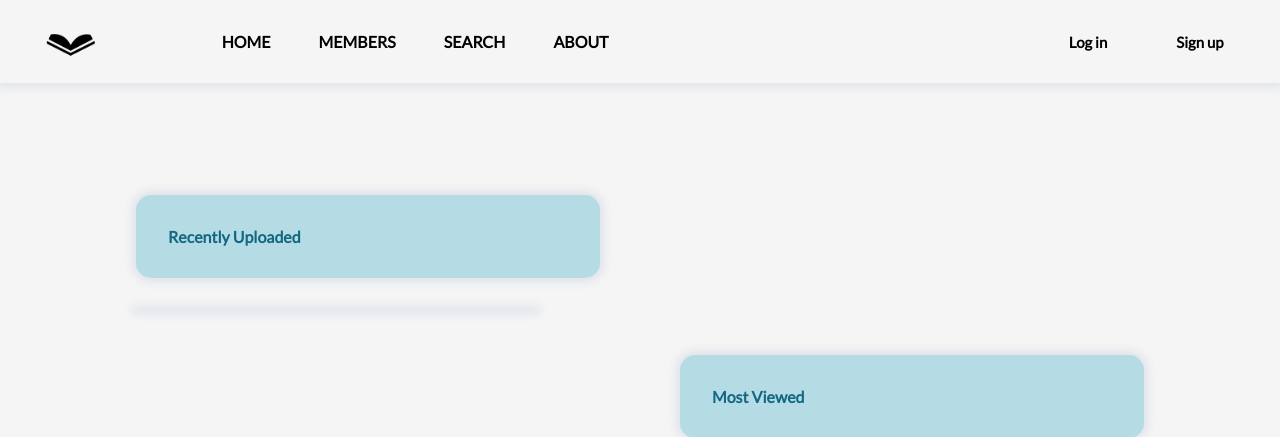
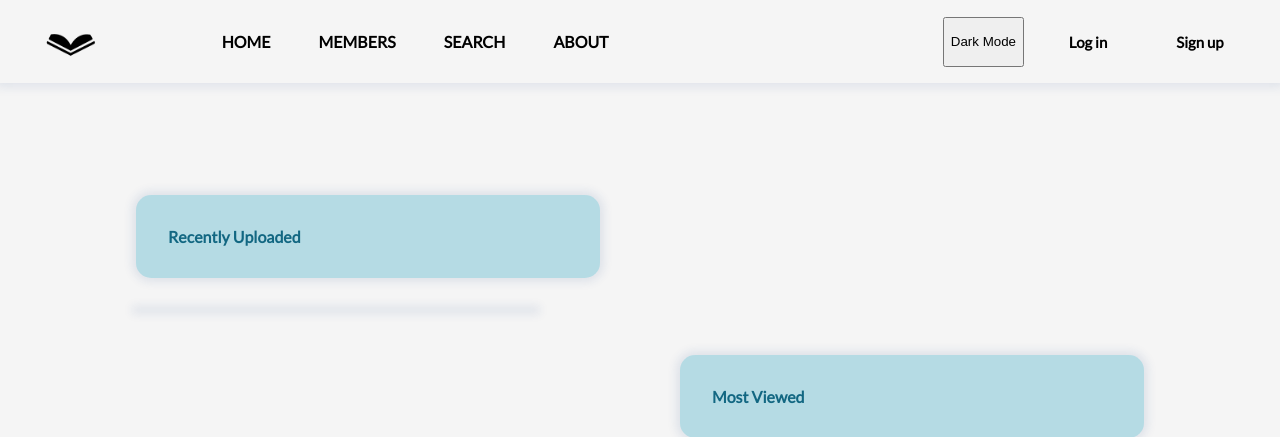
Before and after one commit to Ishitanarsiker/WAD2_GroupProject, a Django app: page /lectureFinderApp/ in a window 1280 px wide. Shown: the top 437 px of the page. Run offline with Django 3.2, Linux system fonts and the light colour scheme; data that the repository does not hold is empty.

Commit message:
presentation start / add darkmode button

```diff
--- a/lectureFinder/templates/lectureFinderApp/base.html
+++ b/lectureFinder/templates/lectureFinderApp/base.html
@@ -3,7 +3,8 @@
 
 <html lang="en">
 <head>
-    <link rel="stylesheet" type="text/css" href="/static/css/light.css"/>
+</html>
+    <link rel="stylesheet" type="text/css" href="/static/css/light.css" id="theme-link"/>
     <meta charset="UTF-8">
     <title>
         {% block title_block %}
@@ -29,6 +30,38 @@
             </nav>
             <div>
                 <div class="enter-container">
+                    <button id="darkmode_btn" onclick="ToggleTheme()">Dark Mode</button>
+                    <script>
+                            var theme = document.querySelector("#theme-link");
+                            var currentTheme = localStorage.getItem("currentTheme");
+
+                            loadTheme();
+
+
+                            function loadTheme() {
+                                if (currentTheme == "dark") {
+                                    theme.setAttribute('href', "/static/css/dark.css");
+                                    console.log("Current Theme : Dark");
+                                } else {
+                                    theme.setAttribute('href', "/static/css/light.css");
+                                    console.log("Current Theme : Light");
+                                }
+                            }
+
+                            function ToggleTheme() {
+                                const prefersDarkScheme = window.matchMedia("(prefers-color-scheme: dark)");
+
+                                if (prefersDarkScheme.matches) {
+                                    window.matchMedia("(prefers-color-scheme: light)").matches ? 'light' : 'dark';
+                                } else {
+                                    window.matchMedia("(prefers-color-scheme: dark)").matches ? 'dark' : 'light';
+                                }
+
+                                const newTheme = currentTheme === 'dark' ? 'light' : 'dark';
+                                localStorage.setItem('currentTheme', newTheme);
+                                location.reload();
+                            }
+                    </script>
                     {% if not logged_in %}
                     <button class="enter-btn log-in" onclick="document.getElementById('id01').style.display='block'">Log
                         in
```
